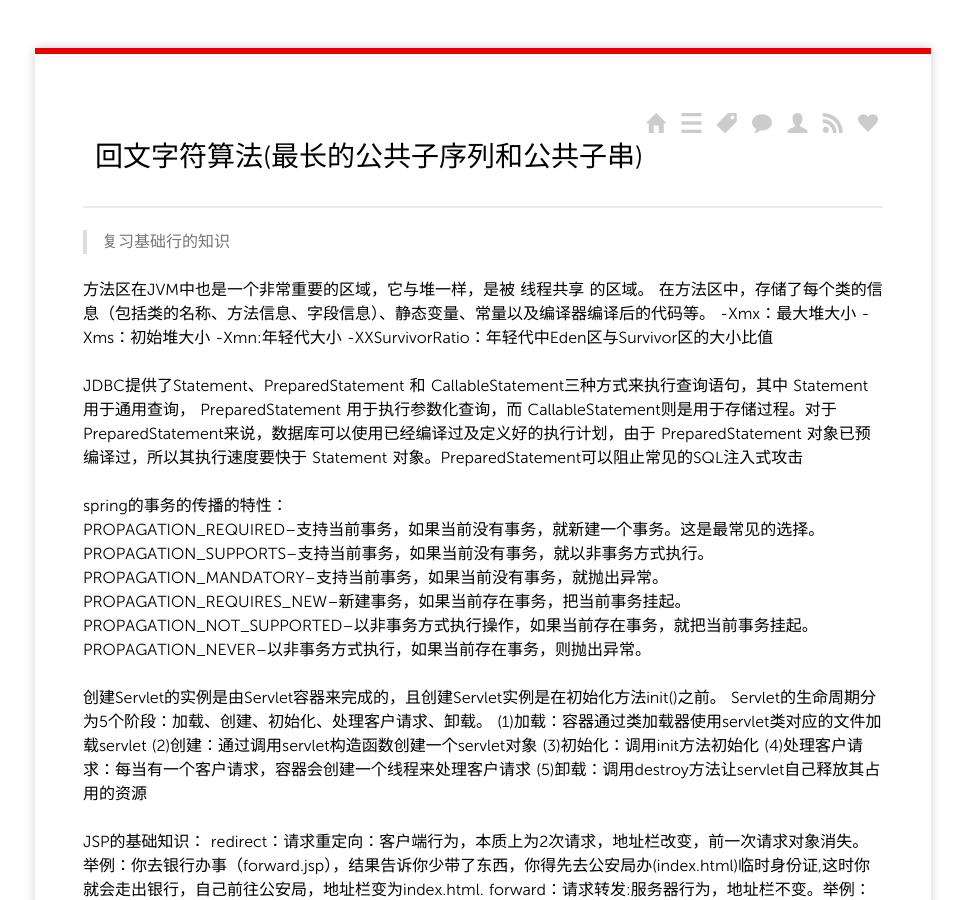
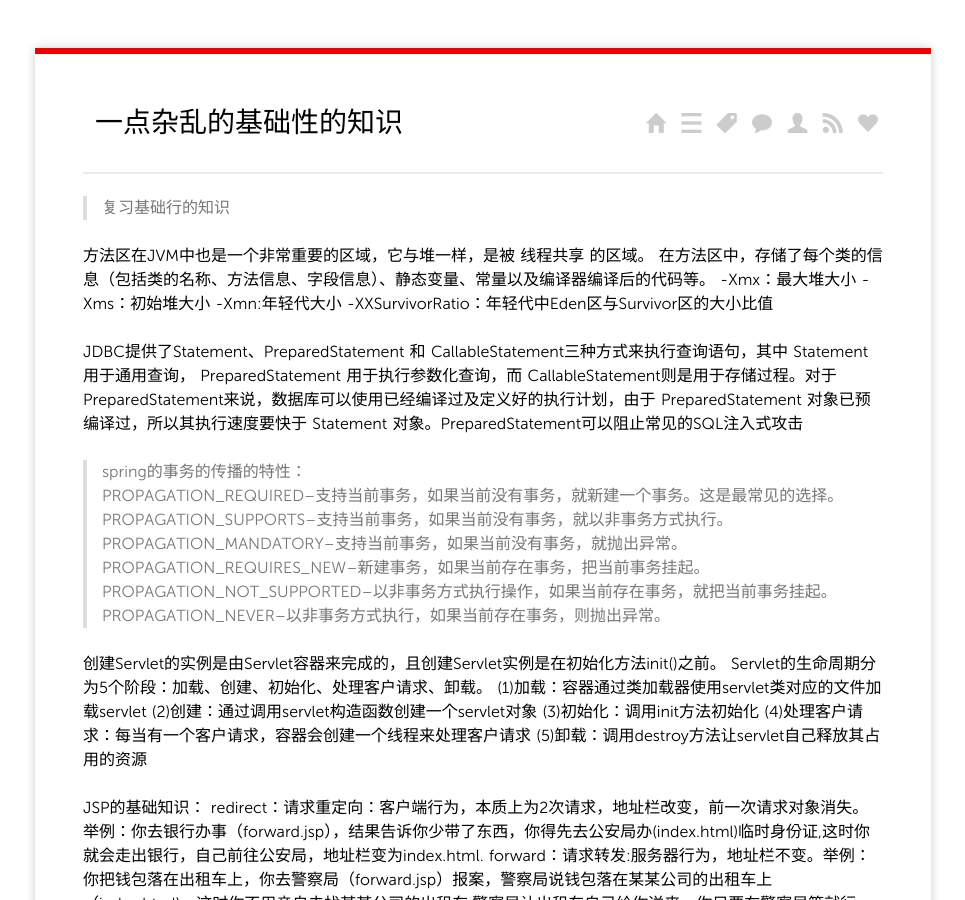
Before and after one commit to flyBread/flyBread.github.io, a Jekyll site: the page built from _posts/2016/2016-09-19-14.md, in a window 1280 px wide and 900 px high. Shown: the whole window, without its empty margins (157-1122 px from the left). Built offline with Jekyll 4.4.1, drawn with Linux system fonts in a browser that asks for light colours; nearby versions of some CDN libraries; comment, search, counter and statistics services are not loaded.

Commit message:
修改标题

```diff
--- a/_posts/2016/2016-09-19-14.md
+++ b/_posts/2016/2016-09-19-14.md
@@ -1,6 +1,6 @@
 ---
 layout: post
-title: "回文字符算法(最长的公共子序列和公共子串)"
+title: "一点杂乱的基础性的知识"
 description: "目标记录的当时"
 category: 梳理基础
 tags: [梳理基础]
@@ -17,6 +17,7 @@ tags: [梳理基础]
 
 JDBC提供了Statement、PreparedStatement 和 CallableStatement三种方式来执行查询语句，其中 Statement 用于通用查询， PreparedStatement 用于执行参数化查询，而 CallableStatement则是用于存储过程。对于PreparedStatement来说，数据库可以使用已经编译过及定义好的执行计划，由于 PreparedStatement 对象已预编译过，所以其执行速度要快于 Statement 对象。PreparedStatement可以阻止常见的SQL注入式攻击
 
+>
 spring的事务的传播的特性：
 PROPAGATION_REQUIRED--支持当前事务，如果当前没有事务，就新建一个事务。这是最常见的选择。
 PROPAGATION_SUPPORTS--支持当前事务，如果当前没有事务，就以非事务方式执行。
```
Also changed, not shown: 1 other file.
